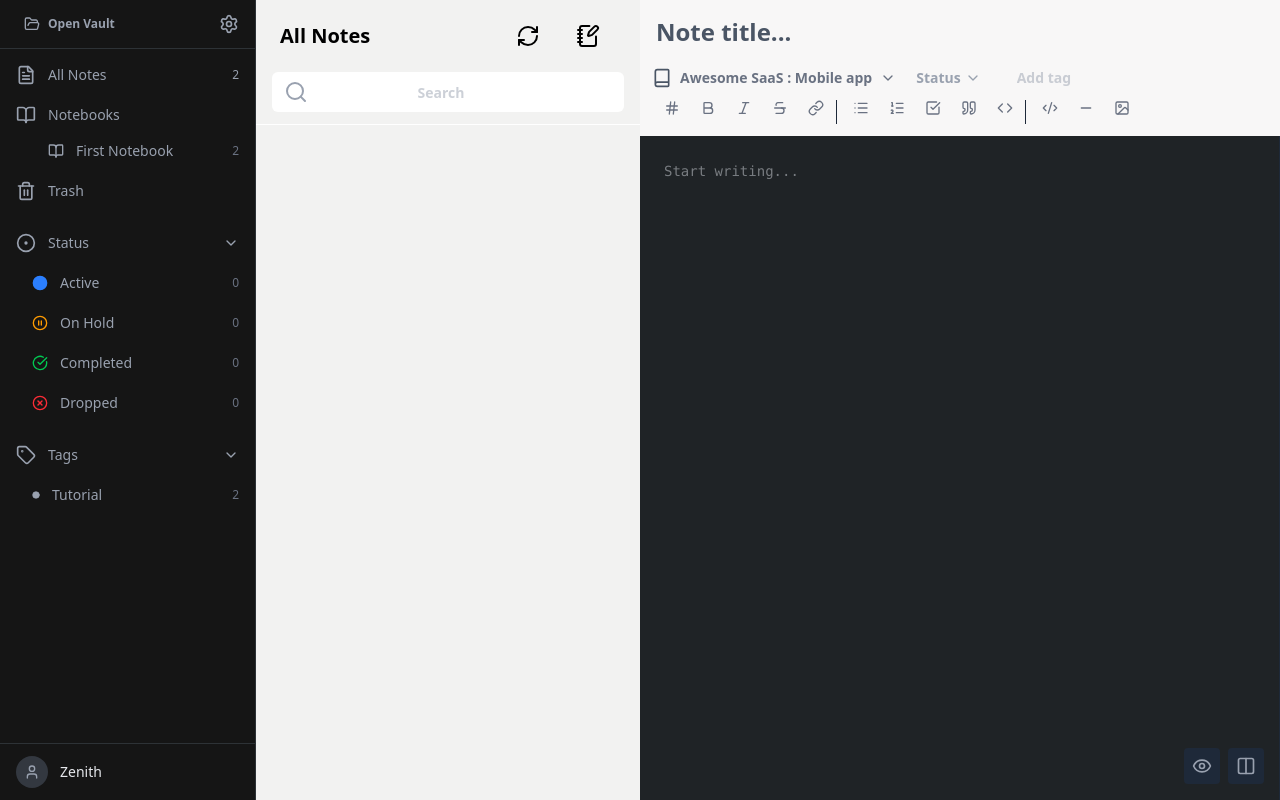
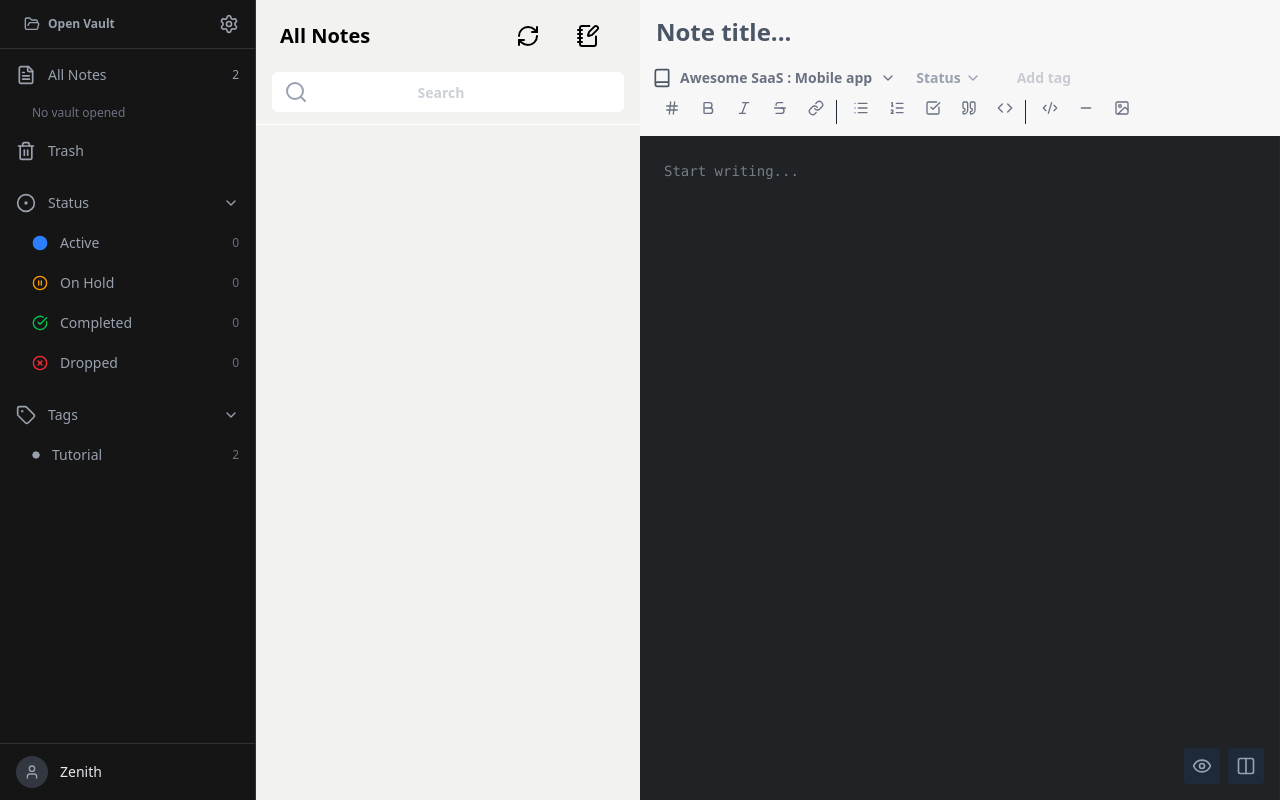
Before and after one commit to hyZenith/Aether, a React (Vite) app: page / in a window 1280 px wide. Built offline with nearby package versions, Linux system fonts and the light colour scheme.

Commit message:
vault handle and render folders

```diff
--- a/src/components/sidebar.tsx
+++ b/src/components/sidebar.tsx
@@ -1,18 +1,16 @@
-import { ChevronRight, ChevronDown, Settings, FileText, Pin, BookOpen, Trash2, Activity, Plus, CircleDot, Circle, PauseCircle, CheckCircle, XCircle, Tag, User,FolderOpen } from "lucide-react";
+import { ChevronRight, ChevronDown, Settings, FileText, Pin, BookOpen, Trash2, Activity, Plus, CircleDot, Circle, PauseCircle, CheckCircle, XCircle, Tag, User, FolderOpen, Diff } from "lucide-react";
 import { useState } from "react";
+import {FolderTree} from "./ui/FolderTree";
 
-interface SidebarItem {
-  id: string;
-  label: string;
-  icon?: React.ReactNode;
-  count?: number;
-  children?: SidebarItem[];
+
+interface VaultFolder {
+  name: string;
+  path: string;
+  subfolders?: VaultFolder[];
 }
 
-
 interface SidebarProps {
-  onOpenVault: () => void;
-
+  onOpenVault?: () => void;
   vaultName?: string;
 }
 
@@ -21,10 +19,76 @@ export const Sidebar = ({ onOpenVault, vaultName }: SidebarProps) => {
   const [isTagsOpen, setIsTagsOpen] = useState(true);
   const [isNotebooksOpen, setIsNotebooksOpen] = useState(true);
 
+  const [folders, setFolders] = useState<VaultFolder[]>([]); //store the folder
+
+
+  const handleOpenVault = async () => {
+    if (window.electronAPI && typeof window.electronAPI.selectFolder === 'function') {
+      try {
+        const selectedFolder = await window.electronAPI.selectFolder();
+        // Handle the selected folder, e.g., update vaultName or notify parent
+        console.log('Selected folder:', selectedFolder);
+        // Optionally call the prop if provided
+
+        // read folder structure
+        const folderData = await window.electronAPI.readFolder(selectedFolder!);
+        console.log('Folder structure:', folderData);
+
+        setFolders(folderData); //store folders for rendering
+
+      } catch (error) {
+        console.error('Error selecting folder:', error);
+      }
+    } else {
+      console.error('electronAPI.selectFolder is not available');
+    }
+  };
+
+
+
+  const renderFolders = (folders: VaultFolder[], depth = 0) => {
+    return folders.map((folder) => (
+      <div>
+        <span
+          onClick={() => setIsNotebooksOpen(!isNotebooksOpen)}
+          className="w-full flex items-center justify-between px-4 py-2 text-gray-400 hover:bg-[#282c30] hover:text-gray-200 transition-colors group"
+        >
+          <div className="flex items-center gap-3">
+            <BookOpen className="w-5 h-5" />
+            <span className="text-sm font-medium">{folder.name}</span>
+          </div>
+          <div className="flex items-center gap-2">
+            <button
+              onClick={(e) => {
+                e.stopPropagation();
+                // Add notebook logic
+              }}
+              className="opacity-0 group-hover:opacity-100 transition-opacity p-0.5 hover:bg-[#333840 rounded"
+            >
+              <Plus className="w-4 h-4" />
+            </button>
+          </div>
+        </span>
+
+        {isNotebooksOpen && (
+          <div className="ml-2 mt-1">
+            {folder.subfolders.map((sub) => (
+              <FolderTree key={sub.path} folder={sub} />
+            ))}
+          </div>
+
+        )}
+
+
+      </div>
+    ))
+  }
+
+
   return (
     <aside className="flex flex-col h-screen w-64 bg-[#151515] border-r border-[#2d3236]">
       <div className="flex items-center justify-between px-4 py-3 border-b border-[#2d3236] border-sidebar-border">
-        <button onClick={onOpenVault} className="flex items-center gap-2 text-xs font-semibold px-2 py-1 rounded text-gray-400 hover:bg-[#282c30] hover:text-gray-200 transition-colors">
+        <button onClick={handleOpenVault} className="flex items-center gap-2 text-xs font-semibold px-2 py-1 rounded text-gray-400 hover:bg-[#282c30] hover:text-gray-200 transition-colors">
           <FolderOpen className="w-4 h-4" />
           <span>{vaultName || "Open Vault"}</span>
         </button>
@@ -45,38 +109,14 @@ export const Sidebar = ({ onOpenVault, vaultName }: SidebarProps) => {
 
         {/* Notebooks */}
         <div className="mt-1">
-          <span
-            onClick={() => setIsNotebooksOpen(!isNotebooksOpen)}
-            className="w-full flex items-center justify-between px-4 py-2 text-gray-400 hover:bg-[#282c30] hover:text-gray-200 transition-colors group"
-          >
-            <div className="flex items-center gap-3">
-              <BookOpen className="w-5 h-5" />
-              <span className="text-sm font-medium">Notebooks</span>
-            </div>
-            <div className="flex items-center gap-2">
-              <button
-                onClick={(e) => {
-                  e.stopPropagation();
-                  // Add notebook logic
-                }}
-                className="opacity-0 group-hover:opacity-100 transition-opacity p-0.5 hover:bg-[#333840] rounded"
-              >
-                <Plus className="w-4 h-4" />
-              </button>
-            </div>
-          </span>
 
-          {isNotebooksOpen && (
-            <div className="ml-4">
-              <button className="w-full flex items-center justify-between pl-8 pr-4 py-2 text-gray-400 hover:bg-[#282c30] hover:text-gray-200 transition-colors group">
-                <div className="flex items-center gap-3">
-                  <BookOpen className="w-4 h-4" />
-                  <span className="text-sm">First Notebook</span>
-                </div>
-                <span className="text-xs text-gray-500 group-hover:text-gray-400">2</span>
-              </button>
-            </div>
+          {folders.length > 0 ? (
+            renderFolders(folders)
+          ) : (
+            <p className="text-xs text-gray-500 pl-8 py-2">No vault opened</p>
           )}
+
+
         </div>
 
         {/* Trash */}
@@ -169,7 +209,6 @@ export const Sidebar = ({ onOpenVault, vaultName }: SidebarProps) => {
           )}
         </div>
 
-
       </nav>
       <div className="border-t border-[#2d3236]">
         <button className="w-full flex items-center justify-between px-4 py-3 text-gray-400 hover:bg-[#282c30] transition-colors group">
```
